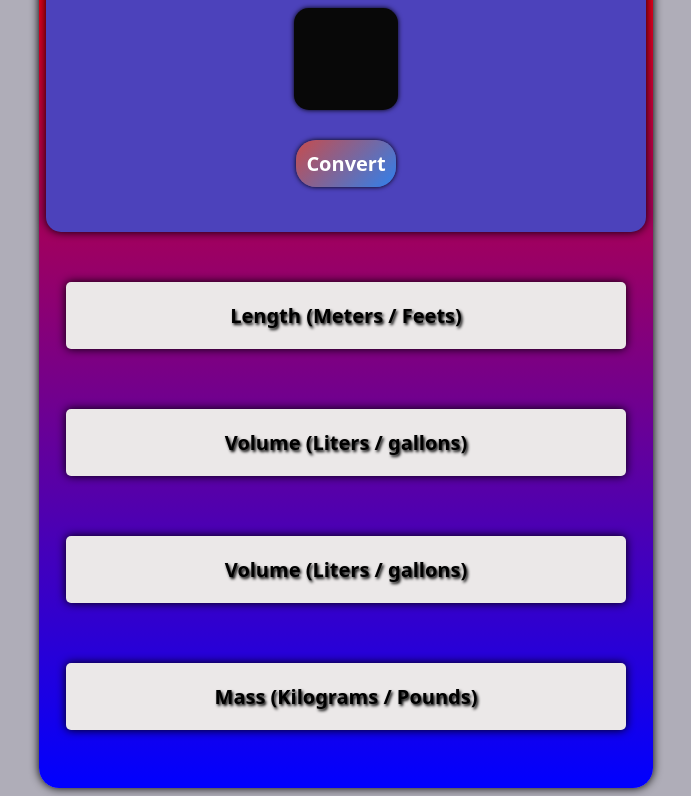
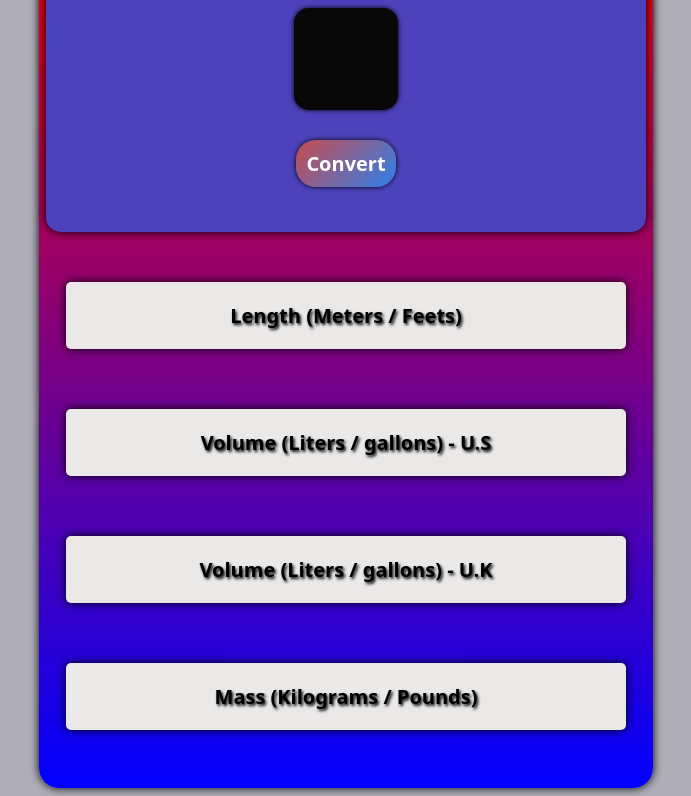
Before and after one commit to Justice-code-ops/Unit-Converter-App, a plain HTML site: page index.html in a window 1280 px wide. Shown: the part 99-895 px from the top of the page, without its empty margins (294-985 px from the left). Drawn offline with Linux system fonts and the light colour scheme; a web font is replaced by a local one.

Commit message:
Clarified gallon input

```diff
--- a/index.html
+++ b/index.html
@@ -22,11 +22,11 @@
                 <p id="unit1" class="data"></p>
             </div>
             <div class="unit">
-                <p class="header"> Volume (Liters / gallons)</p>
+                <p class="header"> Volume (Liters / gallons) - U.S</p>
                 <p id="unit2" class="data"></p>
             </div>
                 <div class="unit">
-                <p class="header"> Volume (Liters / gallons)</p>
+                <p class="header"> Volume (Liters / gallons) - U.K</p>
                 <p id="unit3" class="data"></p>
             </div>
             <div class="unit">
```
